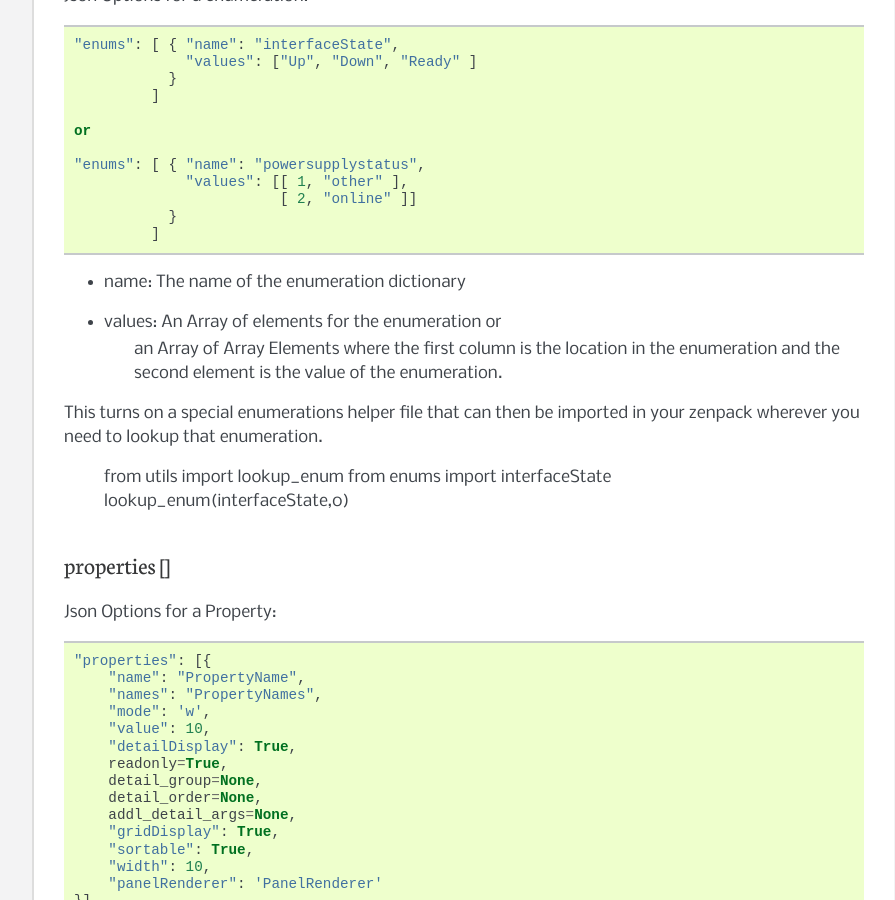
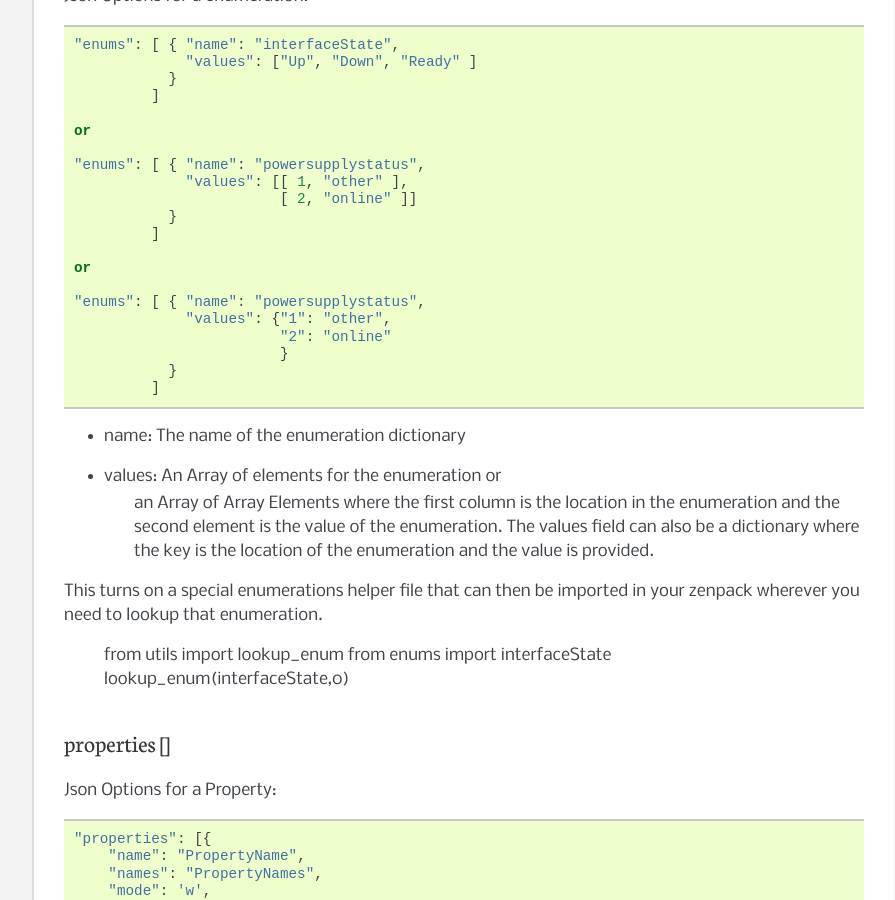
Before and after one commit to zenoss/ZenPackGenerator, a Sphinx documentation site: the page built from docs/jsonformat.rst, in a window 1280 px wide and 900 px high, scrolled down 7118 px. Shown: the whole window, without its empty margins (273-1168 px from the left). Built offline with Sphinx 7.4.7, drawn with Linux system fonts in a browser that asks for light colours.

Commit message:
Allow the enum values to be a dictionary.  Also start the enumerations at 1 instead of 0.

```diff
--- a/docs/jsonformat.rst
+++ b/docs/jsonformat.rst
@@ -297,11 +297,22 @@ Json Options for a enumeration::
                }
              ]
 
+    or
+
+    "enums": [ { "name": "powersupplystatus",
+                 "values": {"1": "other",
+                            "2": "online"
+                            }
+               }
+             ]
+
 * name:  The name of the enumeration dictionary
 * values:  An Array of elements for the enumeration or
            an Array of Array Elements where the first column is the
            location in the enumeration and the second element is the
            value of the enumeration.
+           The values field can also be a dictionary where the key is the
+           location of the enumeration and the value is provided.
 
 This turns on a special enumerations helper file that can then be imported
 in your zenpack wherever you need to lookup that enumeration.
```
Also changed, not shown: 2 other files.
